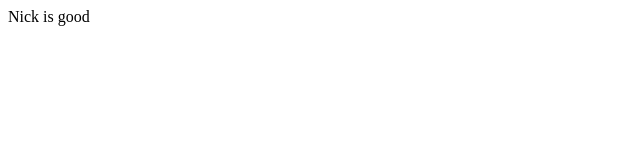
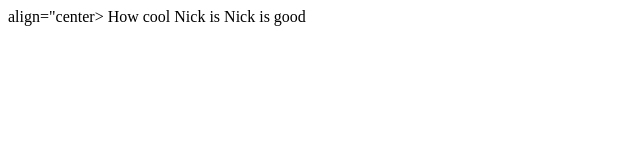
Before and after one commit to Nickanator/FakeBook-2, a plain HTML site: page index.html in a window 1280 px wide. Shown: the whole page, without its empty margins (0-640 px from the left). Drawn offline with Linux system fonts and the light colour scheme.

Commit message:
Update index.html

```diff
--- a/index.html
+++ b/index.html
@@ -1,6 +1,7 @@
 <!DOCTYPE html>
 <html>
-<head>
+<head> align="center>
+      How cool Nick is
 </head>
 <body
       <p>Nick is good</p>
```
